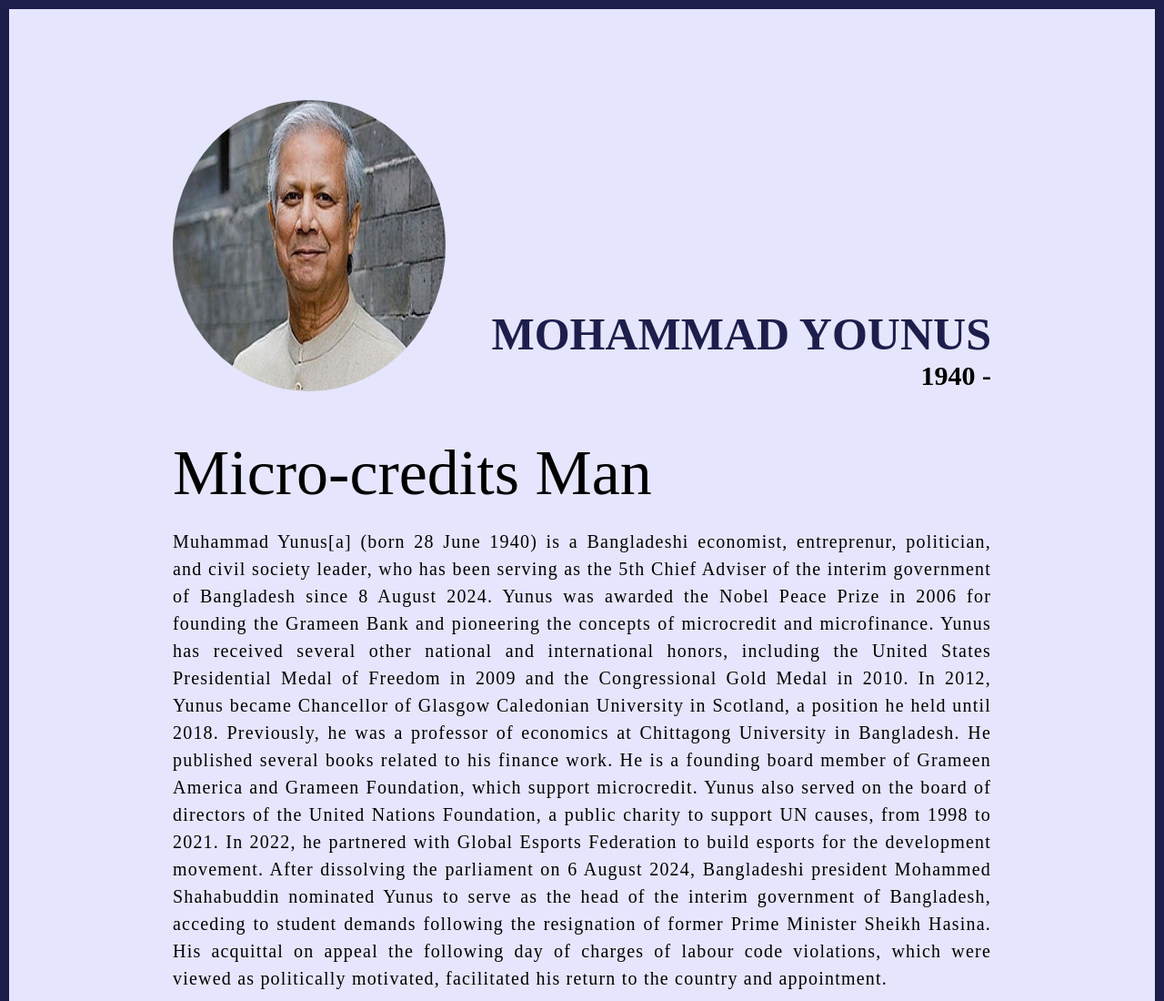
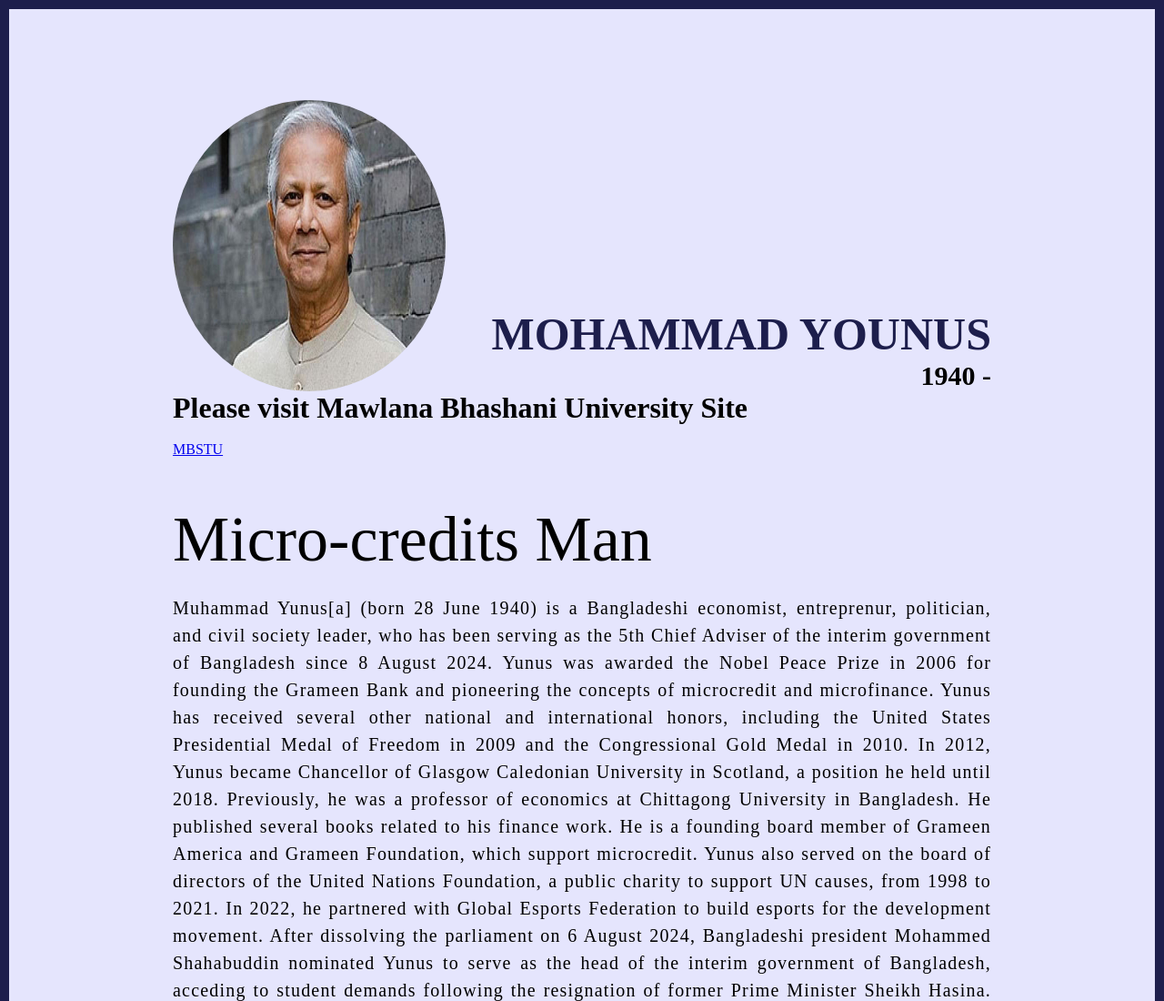
Before and after one commit to mknasir7/webb7, a plain HTML site: page index.html in a window 1280 px wide. Shown: the top 1100 px of the page at 91% size. Drawn offline with Linux system fonts and the light colour scheme.

Commit message:
index.html

```diff
--- a/index.html
+++ b/index.html
@@ -19,6 +19,9 @@
             <h4>1940 - </h4>
           </div>
         </section>
+        <h1> Please visit Mawlana Bhashani University Site</h1> <br>
+
+        <a href="https://mbstu.ac.bd/">MBSTU</a>
         <section class="about_section">
           <h2>Micro-credits Man</h2>
           <p >
```
